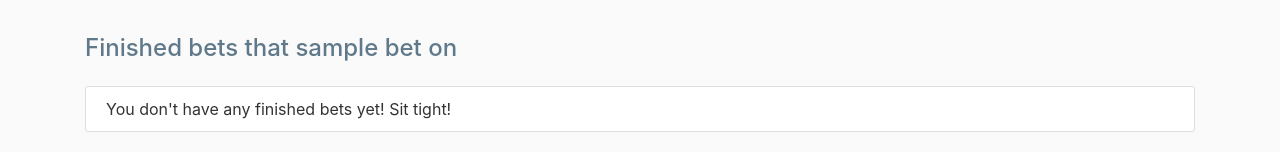
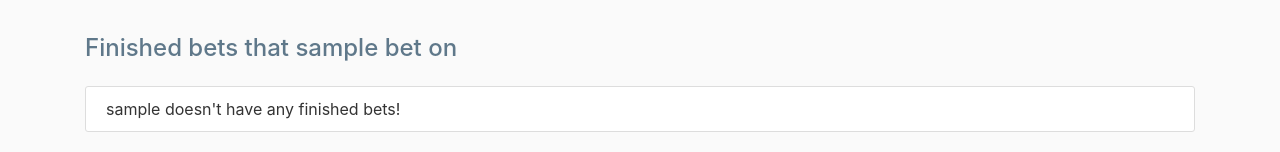
Before and after one commit to greengro/FitBet, a Django app: page /profile/1 in a window 1280 px wide. Shown: the part 714-866 px from the top of the page. Run offline with Django 3.2, Linux system fonts and the light colour scheme; tables that the repository leaves empty hold one stand-in row (values such as "Sample post").

Commit message:
Updated Empty Fields

```diff
--- a/fitbet/users/templates/users/profile.html
+++ b/fitbet/users/templates/users/profile.html
@@ -90,6 +90,8 @@
     {% empty %}
         {% if owner.username == user.username %}
         <div class="content-section"> You don't have any active bets! <a href="{% url 'createBet' %}">Create Bet!</a></div>
+        {% else %}
+        <div class="content-section"> {{owner.username}} doesn't have any active bets!</div>
         {% endif %}
     {% endfor %}
 
@@ -114,7 +116,11 @@
             </h3>
         </div>
     {% empty %}
-    <div class="content-section"> You aren't betting on any bets! <a href="{% url 'dashboard' %}">Find Bets!</a></div>
+        {% if owner.username == user.username %}
+        <div class="content-section"> You aren't betting on any bets! <a href="{% url 'dashboard' %}">Find Bets!</a></div>
+        {% else %}
+        <div class="content-section"> {{owner.username}} isn't betting on any bets!</div>
+        {% endif %}
     {% endfor %}
 
 
@@ -147,6 +153,10 @@
             <h3> Payout: {{ obj.payout }}</h3>
         </div>
     {% empty %}
-    <div class="content-section"> You don't have any finished bets yet! Sit tight! </div>
+        {% if owner.username == user.username %}
+        <div class="content-section"> You don't have any finished bets yet! Sit tight! </div>
+        {% else %}
+        <div class="content-section"> {{owner.username}} doesn't have any finished bets!</div>
+        {% endif %}
     {% endfor %}
 {% endblock %}
```
